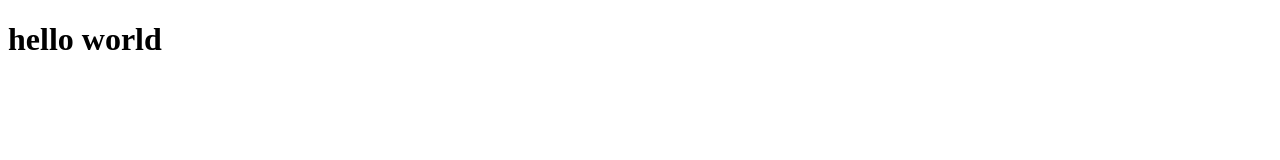
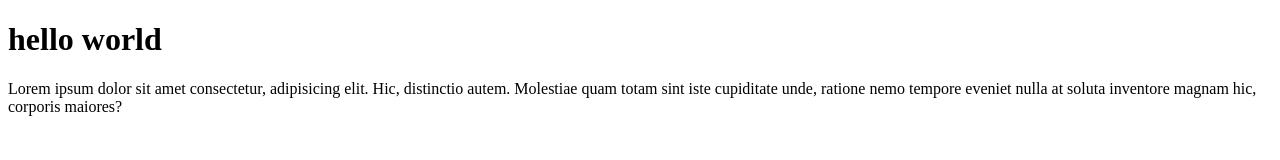
Before and after one commit to notbadran/wpu-git-test, a plain HTML site: page index.html in a window 1280 px wide. Drawn offline with Linux system fonts and the light colour scheme.

Commit message:
menambahkan paragraf

```diff
--- a/index.html
+++ b/index.html
@@ -7,5 +7,10 @@
   </head>
   <body>
     <h1>hello world</h1>
+    <p>
+      Lorem ipsum dolor sit amet consectetur, adipisicing elit. Hic, distinctio
+      autem. Molestiae quam totam sint iste cupiditate unde, ratione nemo
+      tempore eveniet nulla at soluta inventore magnam hic, corporis maiores?
+    </p>
   </body>
 </html>
```
